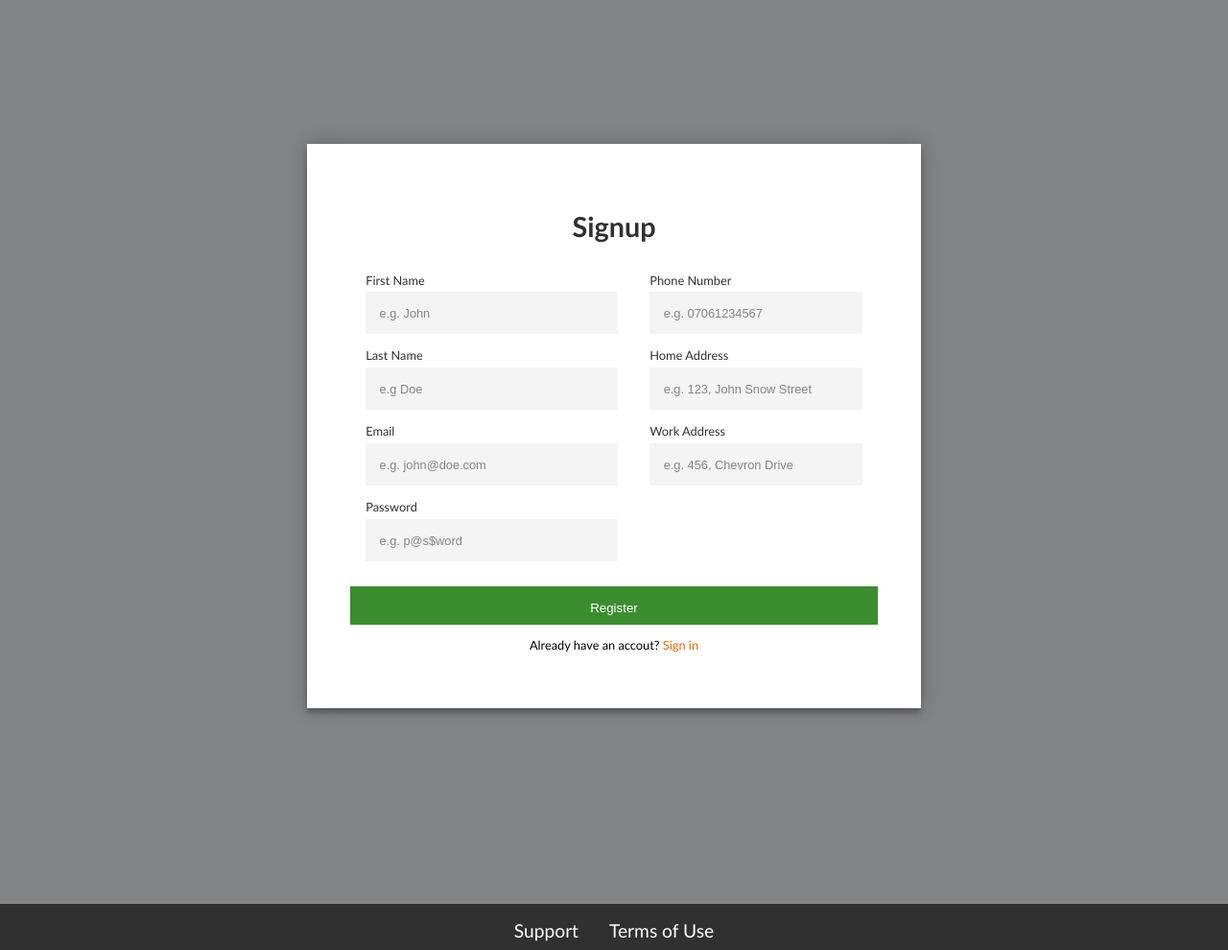
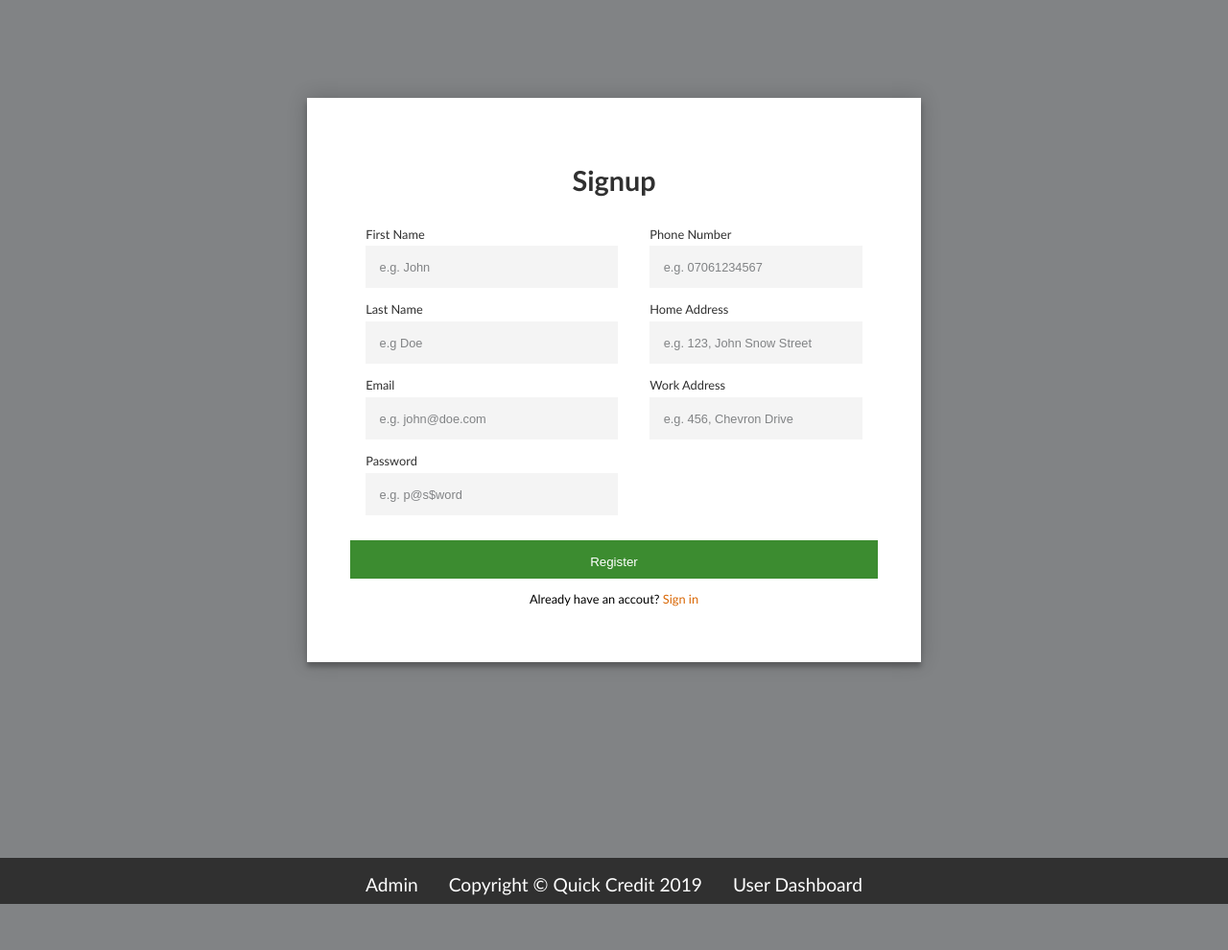
Before and after one commit to Baystef/Quick-Credit, a website: page UI/signup.html in a window 1280 px wide. Shown: the part 94-1084 px from the top of the page at 96% size. After the commit the page ends 1036 px from the top, so only its background shows below. Drawn offline with Linux system fonts and the light colour scheme.

Commit message:
feat(dashboard-links): create links to the admin and user dashboard on the footer

```diff
--- a/UI/css/signup.css
+++ b/UI/css/signup.css
@@ -15,8 +15,8 @@ fieldset {
 }
 
 @media (min-width: 40rem) {
-  .signup-title {
-    margin-bottom: 0;
+  .container {
+    margin-top: auto;
   }
 
   .form {
--- a/UI/signup.html
+++ b/UI/signup.html
@@ -56,10 +56,13 @@
     <nav>
       <ul class="footer-links">
         <li class="footer-link">
-          <a href="#">Support</a>
+          <a href="admin.html">Admin</a>
         </li>
         <li class="footer-link">
-          <a href="#">Terms of Use</a>
+          Copyright &copy Quick Credit 2019
+        </li>
+        <li class="footer-link">
+          <a href="dashboard.html">User Dashboard</a>
         </li>
       </ul>
     </nav>
```
Also changed, not shown: UI/forgot-password.html (+1 -4 lines), UI/landing.html (+5 -2 lines), UI/signin.html (+5 -2 lines).
